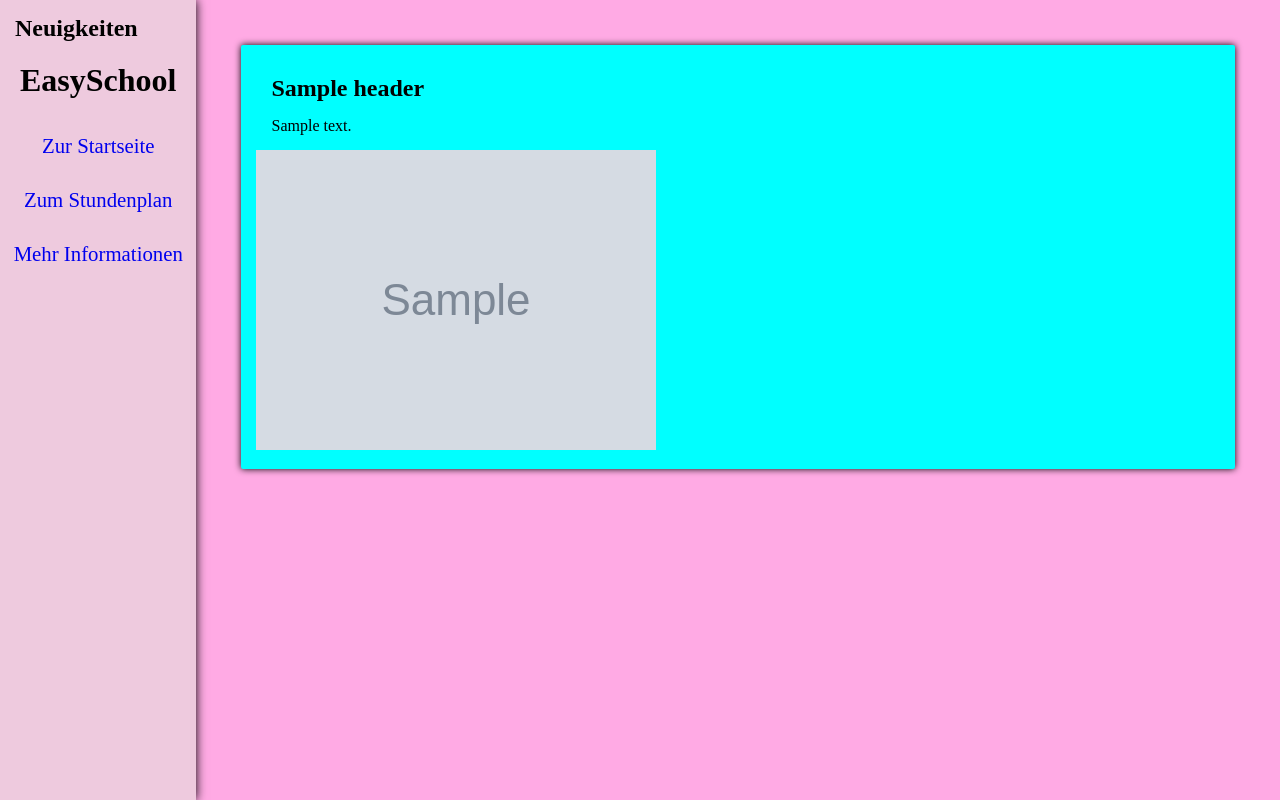
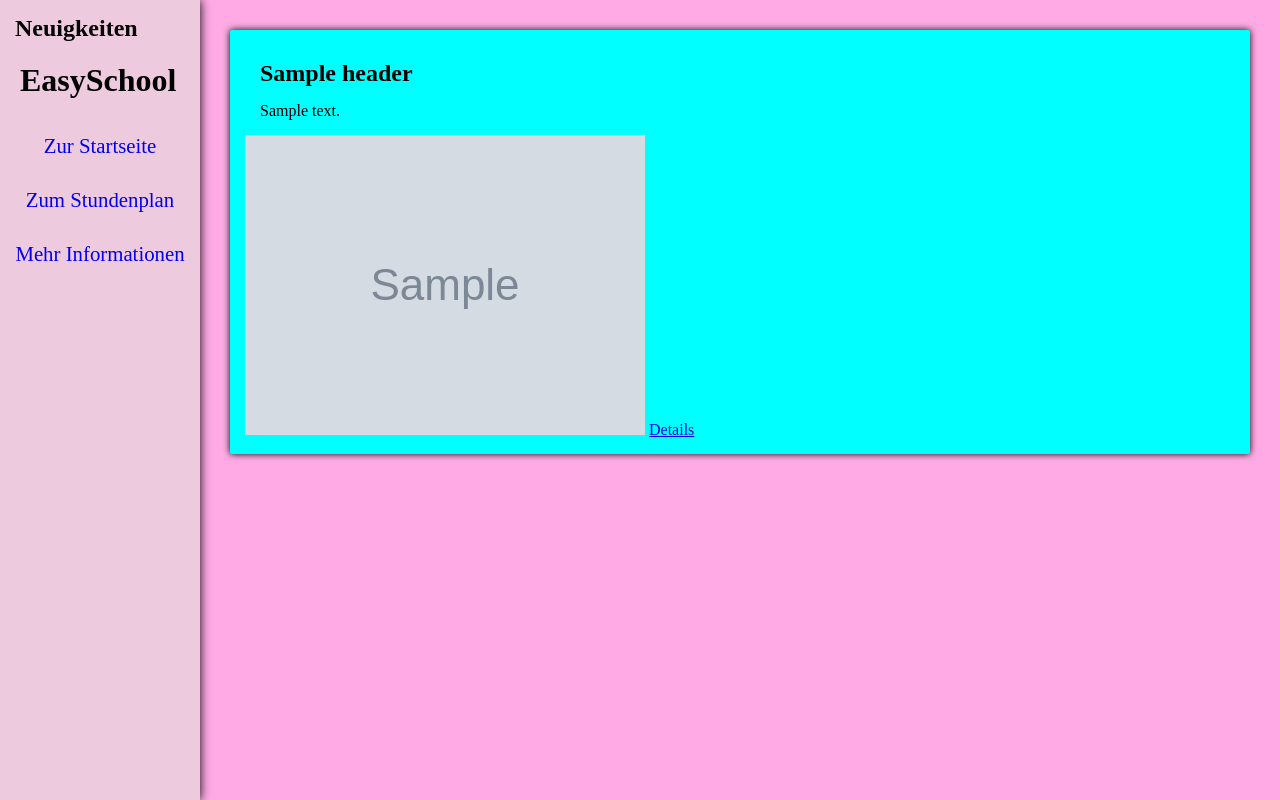
Before and after one commit to Inquisitor-ua/mks933, a Django app: template easyschool/main/templates/main/homepage.html in a window 1280 px wide. Run offline with Django 5.2, Linux system fonts and the light colour scheme; the template is opened without the code that fills it: most values are stand-ins (such as "Sample title", 1, 10 or a date in 2020); grey boxes marked "Sample" are stand-in pictures.

Commit message:
news css html

```diff
--- a/easyschool/main/static/main/css/base.css
+++ b/easyschool/main/static/main/css/base.css
@@ -1,8 +1,5 @@
 body{
     background-color: rgb(255, 170, 228);
-    display: flex;
-    flex-direction: row;
-    align-items: stretch;
     margin: 0;
     height: 100vh;
 }
@@ -11,6 +8,9 @@ header{
     background-color: rgb(238, 202, 222);
     border-right: 1px black;
     box-shadow: 0px 0px 10px black;
+    position: fixed;
+    height: 100%;
+    width: 200px;
 }
 
 .name-of-site{
@@ -25,11 +25,20 @@ header{
 }
 
 main{
-    margin: 30px;
-    flex: 1;
+    margin-left: 230px;
+    margin-right: 30px;
 }
 
 .nav-href{
     margin: 15px 10px;
     text-decoration: none;
 }
+
+.right_side{
+    display: flex;
+    flex-direction: column;
+    margin-bottom: 30px;
+    gap: 30px;
+    padding-top: 30px;
+    padding-bottom: 30px;
+}
--- a/easyschool/main/static/main/css/homepage.css
+++ b/easyschool/main/static/main/css/homepage.css
@@ -5,11 +5,15 @@ p {
 }
 
 .news_homepage{
+    padding: 40px;
     background-color: aqua;
-    margin: 15px;
     padding: 15px;
     border-radius: 2px;
     box-shadow: 0px 0px 7px black;
+}
+
+.news_homepage img{
+    max-width: 400px;
 }
 
 h2{
--- /dev/null
+++ b/easyschool/main/static/main/css/news.css
@@ -0,0 +1,3 @@
+header h2{
+    margin-left: 20px;
+}
--- a/easyschool/main/templates/main/homepage.html
+++ b/easyschool/main/templates/main/homepage.html
@@ -26,6 +26,7 @@ Startseite
                     <h2>{{ new.header }}</h2>
                     <p>{{ new.text }}</p>
                     <img src="{{ new.image.url }}">
+                    <a class="detailes-button" href="{% url "news" news_pk=new.pk %}">Details</a>
                 </div>
             </div>
         {% endfor %}
--- a/easyschool/main/urls.py
+++ b/easyschool/main/urls.py
@@ -5,4 +5,5 @@ urlpatterns = [
     path('', views.homepage, name="homepage"),
     path('lesson_plan/', views.lesson_plan, name="lesson_plan"),
     path('informations/', views.informations, name="informations"),
+    path('news/<int:news_pk>', views.news, name="news"),
 ]
```
Also changed, not shown: easyschool/main/templates/main/news.html (added, +24 -0 lines), easyschool/main/views.py (+6 -1 lines), easyschool/db.sqlite3, easyschool/media/news/FORTNITE_GG.webp (added).
